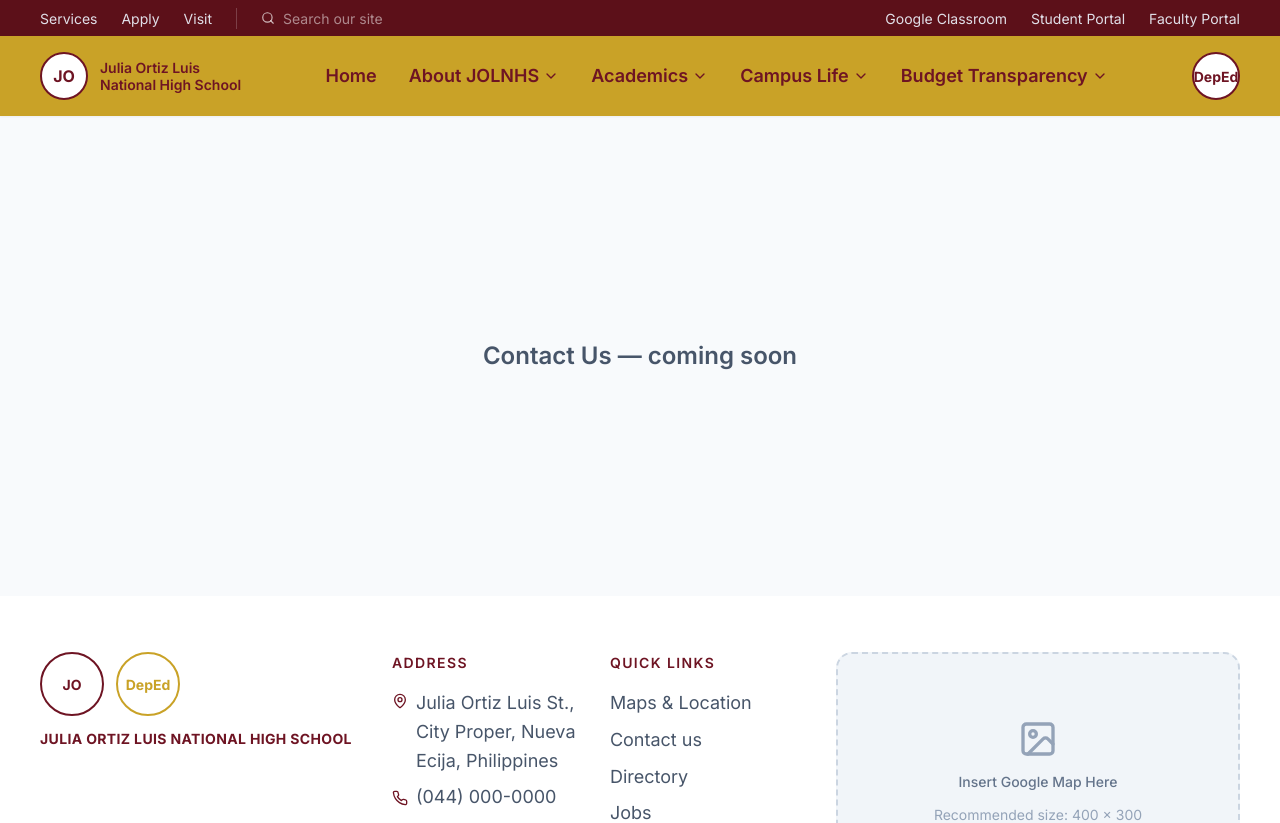
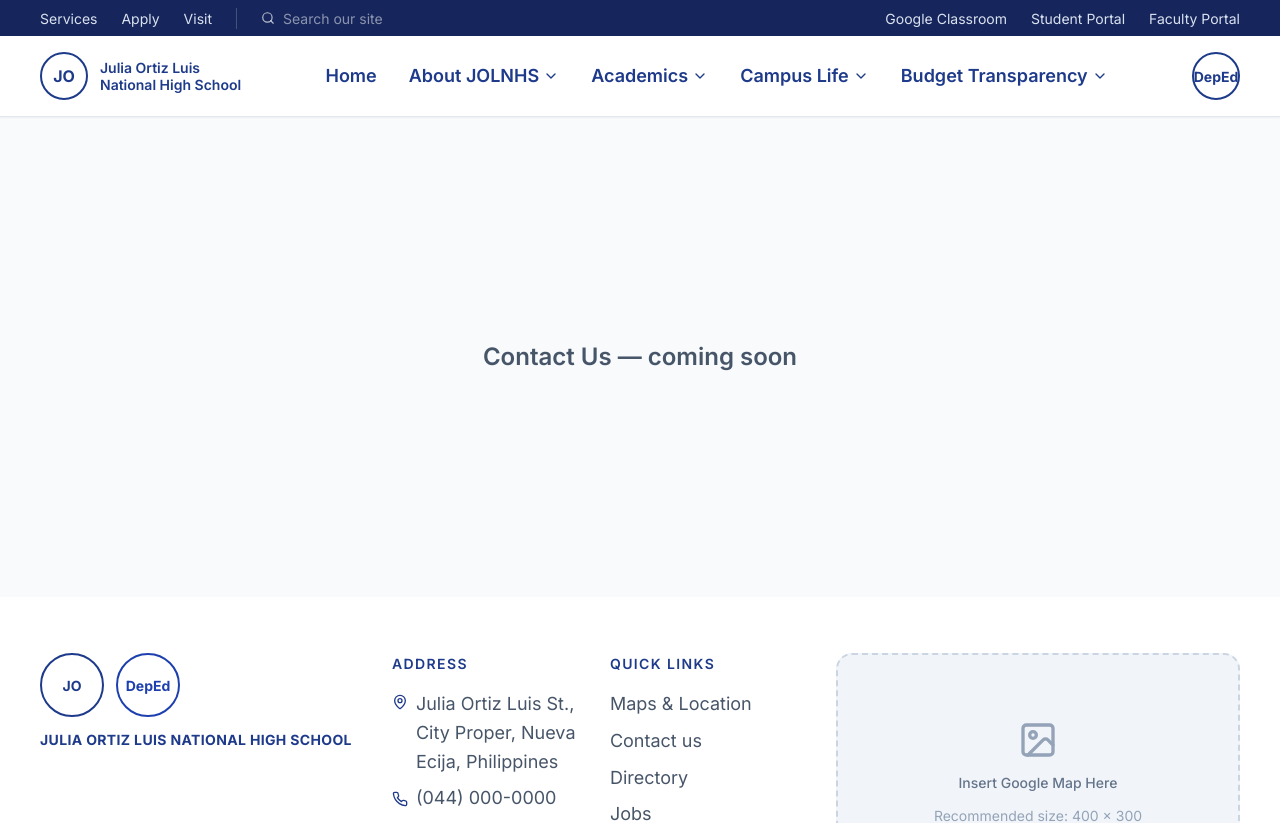
Before and after one commit to DatAisen1/jolnhs_website, a React (Vite) app: page /contact in a window 1280 px wide. Shown: the top 823 px of the page. Built offline with nearby package versions, Linux system fonts and the light colour scheme.

Commit message:
development day 1

```diff
--- a/src/components/layout/Footer.tsx
+++ b/src/components/layout/Footer.tsx
@@ -29,7 +29,7 @@ export function Footer() {
               JO
             </div>
             <div
-              className="flex h-16 w-16 items-center justify-center rounded-full border-2 border-secondary text-small font-bold text-secondary"
+              className="flex h-16 w-16 items-center justify-center rounded-full border-2 border-primary-600 text-small font-bold text-primary-600"
               role="img"
               aria-label="DepEd seal placeholder"
             >
--- a/src/components/layout/Header.tsx
+++ b/src/components/layout/Header.tsx
@@ -4,7 +4,7 @@ import { MobileNav } from "./MobileNav";
 import { Container } from "@/components/ui/Container";
 
 /**
- * Header: a thin dark utility bar, then a solid gold navigation bar with
+ * Header: a thin dark utility bar, then a solid white navigation bar with
  * the school crest on the left and the DepEd seal on the right — always
  * solid (not transparent-over-hero), matching the reference layout.
  */
@@ -13,7 +13,7 @@ export function Header() {
     <header className="sticky top-0 z-40 shadow-sm">
       <TopUtilityBar />
 
-      <div className="bg-secondary">
+      <div className="border-b border-border bg-secondary">
         <Container className="flex h-20 items-center justify-between">
           {/* LEFT: school identity */}
           <a href="/" className="flex items-center gap-3">
--- a/src/components/layout/NavDropdown.tsx
+++ b/src/components/layout/NavDropdown.tsx
@@ -25,7 +25,7 @@ export function NavDropdown({ item }: NavDropdownProps) {
   const [isOpen, setIsOpen] = useState(false);
   const containerRef = useRef<HTMLDivElement>(null);
 
-  // Nav always sits on the solid gold bar, so text is always maroon.
+  // Nav always sits on the solid white bar, so text is always navy.
   const textColor = "text-primary hover:text-primary-600";
 
   if (!item.dropdown) {
--- a/src/components/sections/CampusFacilities.tsx
+++ b/src/components/sections/CampusFacilities.tsx
@@ -6,7 +6,7 @@ import type { Facility } from "@/types";
 /**
  * One reusable full-bleed row: image touches the section edge, text sits
  * in a padded column, background alternates light/dark per facility.
- * Mirrors the reference's white-bg / maroon-bg alternating facility blocks.
+ * Mirrors the reference's white-bg / navy-bg alternating facility blocks.
  */
 function FacilityRow({ facility }: { facility: Facility }) {
   const imageFirst = facility.imagePosition === "left";
--- a/src/components/sections/EnrollmentCTA.tsx
+++ b/src/components/sections/EnrollmentCTA.tsx
@@ -3,7 +3,7 @@ import { Button } from "@/components/ui/Button";
 
 export function EnrollmentCTA() {
   return (
-    <section className="bg-secondary py-10" aria-labelledby="enroll-heading">
+    <section className="border-y border-border bg-secondary py-10" aria-labelledby="enroll-heading">
       <Container className="flex flex-col items-center justify-between gap-6 text-center sm:flex-row sm:text-left">
         <div>
           <h2 id="enroll-heading" className="text-subtitle text-primary">
--- a/src/components/sections/ProgramSpotlight.tsx
+++ b/src/components/sections/ProgramSpotlight.tsx
@@ -2,7 +2,7 @@ import { ImagePlaceholder } from "@/components/ui/ImagePlaceholder";
 import { spotlight } from "@/data/spotlight";
 
 /**
- * Full-bleed split block: light image panel on the left, solid maroon
+ * Full-bleed split block: light image panel on the left, solid blue
  * text panel on the right. Directly mirrors the reference's "Bachelor of
  * Science in Tourism Management" section — same 50/50 split, same
  * eyebrow-over-heading-over-paragraph rhythm.
--- a/src/components/sections/WelcomeBanner.tsx
+++ b/src/components/sections/WelcomeBanner.tsx
@@ -3,7 +3,7 @@ import { Button } from "@/components/ui/Button";
 import { welcome } from "@/data/welcome";
 
 /**
- * Two-column maroon banner: bold heading on the left, supporting
+ * Two-column navy banner: bold heading on the left, supporting
  * paragraph + button on the right. Mirrors the reference's
  * "WELCOME HOME CICIANS!" section layout.
  */
--- a/src/components/sections/WhyChooseUs.tsx
+++ b/src/components/sections/WhyChooseUs.tsx
@@ -4,7 +4,7 @@ import { ImagePlaceholder } from "@/components/ui/ImagePlaceholder";
 import { whyChoose } from "@/data/whyChoose";
 
 /**
- * Full-bleed maroon block with a faint background photo showing through
+ * Full-bleed navy block with a faint background photo showing through
  * a dark overlay, left-aligned heading + paragraph + outlined button —
  * matches the reference's "WHY CHOOSE CIC?" section exactly.
  */
--- a/src/components/ui/Button.tsx
+++ b/src/components/ui/Button.tsx
@@ -12,7 +12,7 @@ const variantStyles: Record<Variant, string> = {
   primary:
     "bg-primary text-white hover:bg-primary-600 focus-visible:outline-white",
   secondary:
-    "bg-secondary text-white hover:bg-blue-600 focus-visible:outline-white",
+    "border-2 border-primary bg-secondary text-primary hover:bg-primary-50 focus-visible:outline-primary",
   outline:
     "border-2 border-white text-white hover:bg-white hover:text-primary",
   ghost: "text-primary hover:bg-primary-50",
--- a/src/data/facilities.ts
+++ b/src/data/facilities.ts
@@ -1,7 +1,7 @@
 import type { Facility } from "@/types";
 
-// Alternating light/dark theme mirrors the reference's white-bg / maroon-bg
-// row pattern (Stella Maris Hall on white, Mac Laboratory on maroon, etc.)
+// Alternating light/dark theme mirrors the reference's white-bg / navy-bg
+// row pattern (Stella Maris Hall on white, Mac Laboratory on navy, etc.)
 export const facilities: Facility[] = [
   {
     id: "library",
--- a/tailwind.config.ts
+++ b/tailwind.config.ts
@@ -4,23 +4,23 @@ import type { Config } from "tailwindcss";
 // in the codebase traces back to ONE source of truth (no magic hex values
 // scattered across components).
 //
-// Palette: deep maroon + gold, matching the reference layout's visual
-// identity. Change ONLY these hex values to re-theme the entire site.
+// Palette: deep blue + white. Change ONLY these hex values to re-theme
+// the entire site.
 export default {
   content: ["./index.html", "./src/**/*.{ts,tsx}"],
   theme: {
     extend: {
       colors: {
         primary: {
-          DEFAULT: "#6E1423", // Deep maroon — main brand color
-          50: "#FBEEEF",
-          100: "#F1D2D6",
-          600: "#8B1A2E", // hover state (slightly lighter maroon)
-          700: "#5C1019", // darkest tier — utility bar, header-scrolled shadow
+          DEFAULT: "#1E3A8A", // Deep Academic Blue — main brand color
+          50: "#EEF2FB",
+          100: "#D6E1F5",
+          600: "#1E40AF", // hover state (slightly brighter blue)
+          700: "#16265C", // darkest tier — utility bar, dark section shade
         },
         secondary: {
-          DEFAULT: "#C9A227", // Gold — accent, CTAs, dividers
-          light: "#E4C767",
+          DEFAULT: "#FFFFFF", // White — nav bar / CTA block color
+          light: "#93C5FD", // pale sky-blue — hover accents on dark backgrounds
         },
         surface: "#FFFFFF",
         background: "#F8FAFC",
```
